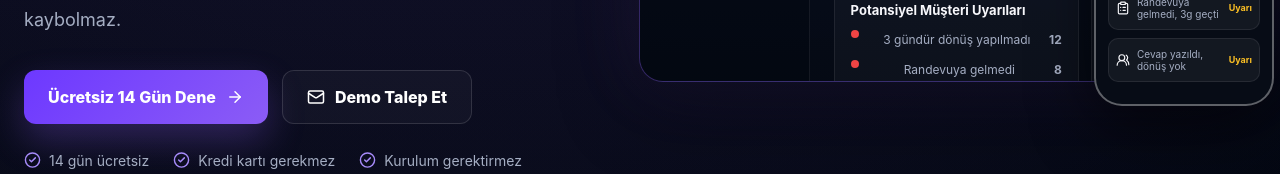
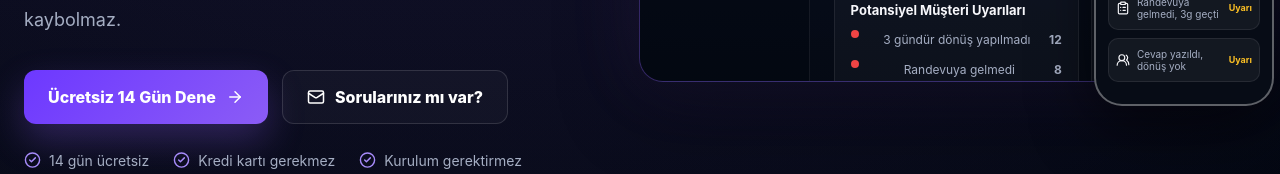
Before and after one commit to kubilaydijital/musteritakip, a React (Vite) app: page / in a window 1280 px wide. Shown: the part 692-866 px from the top of the page. Built offline with nearby package versions, Linux system fonts and the light colour scheme.

Commit message:
Update LandingPage.jsx

```diff
--- a/src/pages/LandingPage.jsx
+++ b/src/pages/LandingPage.jsx
@@ -21,7 +21,7 @@ export default function LandingPage() {
               <p>Kağıda yazılan müşteri unutulur. Müşteri Takip; randevuları, gelen mesajları, satışları ve kaçan müşterileri tek ekranda toplar. Sistem zamanı geldiğinde sizi uyarır, hiçbir potansiyel müşteri arada kaybolmaz.</p>
               <div className="hero-actions">
                 <Link to="/deneme" className="btn btn-primary big">Ücretsiz 14 Gün Dene <ArrowRight size={18}/></Link>
-                <Link to="/demo" className="btn btn-ghost big"><Mail size={18}/> Demo Talep Et</Link>
+                <Link to="/iletisim" className="btn btn-ghost big"><Mail size={18}/> Sorularınız mı var?</Link>
               </div>
               <div className="hero-checks"><span><CheckCircle2/>14 gün ücretsiz</span><span><CheckCircle2/>Kredi kartı gerekmez</span><span><CheckCircle2/>Kurulum gerektirmez</span></div>
             </div>
@@ -87,7 +87,7 @@ export default function LandingPage() {
           <DashboardMock compact />
         </section>
 
-        <section className="container final-cta"><h2>Hemen başlayın, işinizi kolaylaştırın.</h2><p>İşletmenizin ihtiyacını konuşmak için ücretsiz deneyebilir veya demoyu inceleyebilirsiniz.</p><div><Link to="/deneme" className="btn btn-primary big">Ücretsiz 14 Gün Dene</Link><Link to="/demo" className="btn btn-ghost big">Demoyu İncele</Link></div></section>
+        <section className="container final-cta"><h2>Hemen başlayın, işinizi kolaylaştırın.</h2><p>İşletmenizin ihtiyacını konuşmak için ücretsiz deneyebilir veya bize ulaşabilirsiniz.</p><div><Link to="/deneme" className="btn btn-primary big">Ücretsiz 14 Gün Dene</Link><Link to="/iletisim" className="btn btn-ghost big">Bize Ulaşın</Link></div></section>
       </main>
     </Layout>
   )
```
